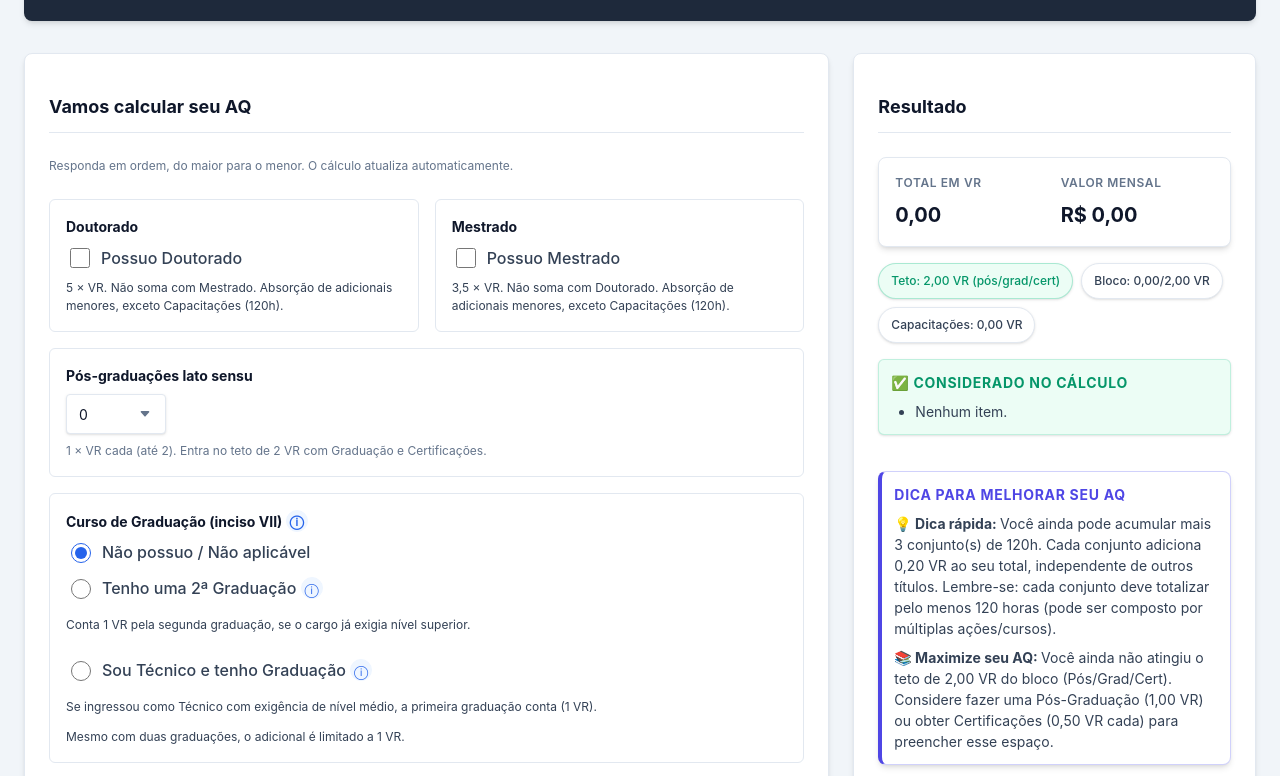
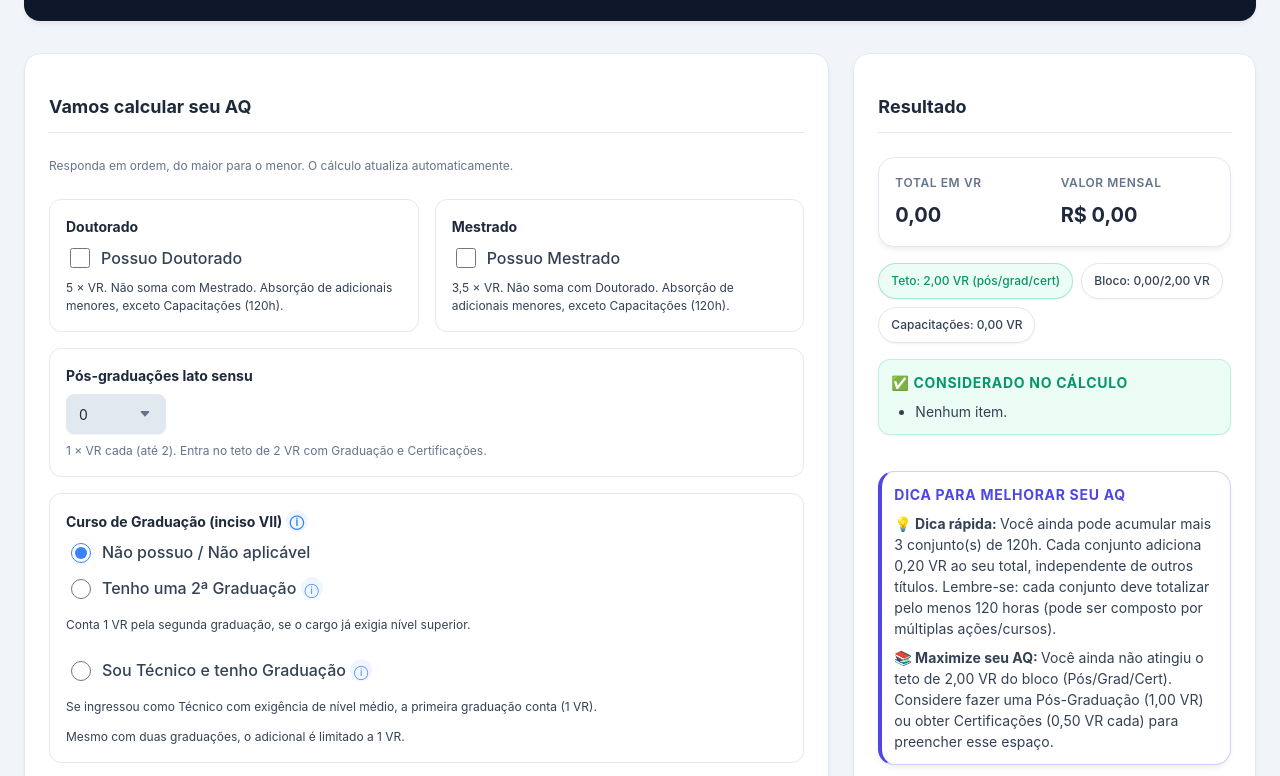
Before and after one commit to rkvasne/calcaq-app, a plain HTML site: page index.html in a window 1280 px wide. Shown: the part 141-917 px from the top of the page. Drawn offline with Linux system fonts and the light colour scheme.

Commit message:
style: atualiza tema para Obsidian & Mist e corrige UI

```diff
--- a/style.css
+++ b/style.css
@@ -1,28 +1,30 @@
 :root {
-  /* Dashboard Theme - Slate & Blue Professional */
+  /* Profissional Aesthetic Theme - "Obsidian & Mist" */
 
   /* Backgrounds */
-  --bg0: #f1f5f9;           /* Slate 100 - Main background */
-  --bg1: #ffffff;           /* White - Card background */
-  --sidebar: #1e293b;       /* Slate 800 - Sidebar/Header */
+  --bg0: #f1f5f9;           /* Slate 100 - Fundo principal mais presente */
+  --bg1: #ffffff;           /* White - Cards */
+  --surface: #f8fafc;       /* Slate 50 - Elementos secundários */
+  --surface-2: #e2e8f0;     /* Slate 200 - Inputs (contraste maior) */
+  --sidebar: #0f172a;       /* Slate 900 - Header profundo/premium */
 
   /* Borders */
-  --border: #e2e8f0;        /* Slate 200 */
-  --border-hover: #cbd5e1;  /* Slate 300 */
+  --border: #e2e8f0;        /* Slate 200 - Bordas sutis */
+  --border-hover: #94a3b8;  /* Slate 400 - Hover mais visível */
 
   /* Text */
-  --text: #334155;          /* Slate 700 - Body text */
-  --text-strong: #0f172a;   /* Slate 900 - Headings */
-  --text-muted: #64748b;    /* Slate 500 - Muted text */
-  --text-inverse: #f8fafc;  /* Slate 50 - Text on dark backgrounds */
+  --text: #334155;          /* Slate 700 - Texto principal (conforto visual) */
+  --text-strong: #1e293b;   /* Slate 800 - Títulos (alto contraste) */
+  --text-muted: #64748b;    /* Slate 500 - Texto secundário */
+  --text-inverse: #f1f5f9;  /* Slate 100 - Texto em fundos escuros */
 
-  /* Accents */
-  --accent: #2563eb;        /* Blue 600 - Primary action */
-  --accent-light: #3b82f6;  /* Blue 500 */
-  --accent-dark: #1d4ed8;   /* Blue 700 */
-  --accent-subtle: #eff6ff; /* Blue 50 */
+  /* Accents - "Royal Blue" */
+  --accent: #3b82f6;        /* Blue 500 - Primário vibrante */
+  --accent-light: #60a5fa;  /* Blue 400 - Hover */
+  --accent-dark: #2563eb;   /* Blue 600 - Active */
+  --accent-subtle: #eff6ff; /* Blue 50 - Fundos de destaque */
 
-  /* Semantic */
+  /* Semantic - Tons pasteis/profissionais */
   --success: #059669;       /* Emerald 600 */
   --success-bg: #ecfdf5;    /* Emerald 50 */
   --warning: #d97706;       /* Amber 600 */
@@ -33,18 +35,18 @@
 
   /* Dimensions & Spacing */
   --header-height: 64px;
-  --radius: 6px;            /* Sharper corners for dashboard feel */
-  --radius-sm: 4px;
-  --radius-lg: 8px;
+  --radius: 12px;           /* Arredondamento moderno (Apple-like) */
+  --radius-sm: 8px;
+  --radius-lg: 16px;
 
-  /* Shadows - Crisp */
-  --shadow: 0 1px 3px 0 rgba(0, 0, 0, 0.1), 0 1px 2px -1px rgba(0, 0, 0, 0.1);
-  --shadow-md: 0 4px 6px -1px rgba(0, 0, 0, 0.1), 0 2px 4px -2px rgba(0, 0, 0, 0.1);
-  --shadow-lg: 0 10px 15px -3px rgba(0, 0, 0, 0.1), 0 4px 6px -4px rgba(0, 0, 0, 0.1);
-  --shadow-xl: 0 20px 25px -5px rgba(0, 0, 0, 0.1), 0 8px 10px -6px rgba(0, 0, 0, 0.1);
+  /* Shadows - "Elevated" */
+  --shadow: 0 1px 2px 0 rgba(0, 0, 0, 0.05);
+  --shadow-md: 0 4px 6px -1px rgba(0, 0, 0, 0.05), 0 2px 4px -1px rgba(0, 0, 0, 0.03);
+  --shadow-lg: 0 10px 15px -3px rgba(0, 0, 0, 0.05), 0 4px 6px -2px rgba(0, 0, 0, 0.02);
+  --shadow-xl: 0 20px 25px -5px rgba(0, 0, 0, 0.05), 0 10px 10px -5px rgba(0, 0, 0, 0.02);
 
   /* Focus rings */
-  --ring: 0 0 0 2px rgba(37, 99, 235, 0.2);
+  --ring: 0 0 0 3px rgba(59, 130, 246, 0.15);
 
   /* Other */
   --date-row-height: 3.8rem;
@@ -192,16 +194,17 @@ body {
 
 /* VR Control inside Dark Header */
 .vr-control {
-  background: rgba(255, 255, 255, 0.1); /* Glassmorphic */
+  background: rgba(255, 255, 255, 0.05); /* Glassmorphic mais sutil */
   border: 1px solid rgba(255, 255, 255, 0.1);
   color: var(--text-inverse);
   padding: var(--space-2) var(--space-3);
   min-width: 160px;
   box-shadow: none;
+  border-radius: var(--radius); /* Adicionado arredondamento */
 }
 
 .vr-control:hover {
-  background: rgba(255, 255, 255, 0.15);
+  background: rgba(255, 255, 255, 0.1);
   border-color: rgba(255, 255, 255, 0.2);
 }
 
@@ -393,7 +396,7 @@ body {
 }
 
 .select-input {
-  background: var(--bg1);
+  background: var(--surface-2); /* Off-white para menos brilho */
   border: 1px solid var(--border);
   color: var(--text-strong);
   padding: 0 var(--space-2);
@@ -415,18 +418,13 @@ body {
 }
 
 .select-input:hover {
+  background: var(--bg1);
   border-color: var(--border-hover);
-}
-
-.select-input:focus {
-  outline: none;
-  border-color: var(--accent);
-  box-shadow: var(--ring);
 }
 
 input[type="number"],
 input[type="date"] {
-  background: var(--bg1);
+  background: var(--surface-2); /* Off-white */
   border: 1px solid var(--border);
   color: var(--text-strong);
   padding: 0 var(--space-2);
@@ -443,6 +441,7 @@ input[type="date"] {
 
 input[type="number"]:hover,
 input[type="date"]:hover {
+  background: var(--bg1);
   border-color: var(--border-hover);
 }
 
```
Also changed, not shown: CHANGELOG.md.
